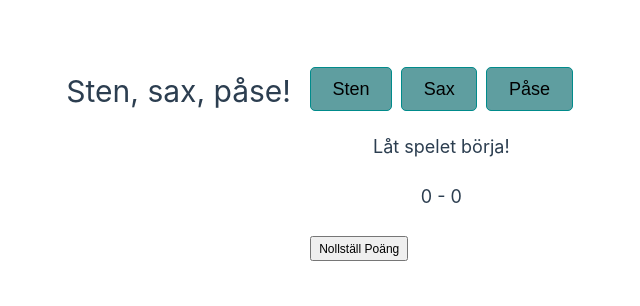
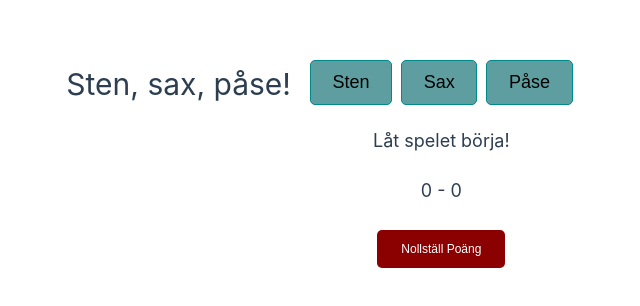
Before and after one commit to Ivarponken/sten-sax-pase, a Vue app: page / in a window 1280 px wide. Shown: the part 236-542 px from the top of the page, without its empty margins (330-970 px from the left). Built offline with nearby package versions, Linux system fonts and the light colour scheme.

Commit message:
Gjort så att återställningsknappen fungerar

```diff
--- a/src/App.vue
+++ b/src/App.vue
@@ -8,22 +8,16 @@ const knappar = ref(['Sten', 'Sax', 'Påse'])
 const score = ref({ spelare: 0, dator: 0 })
 const resultat = ref('Du vann!')
 const vinnare = ref('')
+const reset = ref(true)
 
 function hittaVinnare(valdaKnappar) {
+  reset.value = false
   vinnare.value = ''
   let spelare = knappar.value.indexOf(valdaKnappar.spelare)
   let dator = knappar.value.indexOf(valdaKnappar.dator)
   resultat.value = { spelare: spelare, dator: dator }
 }
-function reset() {
-  score.value.spelare = 0
-  score.value.dator = 0
-  let buttons = document.getElementsByClassName('alternativ')
-  for (let b of buttons) {
-    b.classList.remove('spelarval')
-    b.classList.remove('datorval')
-  }
-}
+
 function raknaPoang(v) {
   if (v === 'spelare') {
     score.value.spelare++
@@ -40,10 +34,10 @@ function raknaPoang(v) {
   </header>
 
   <main>
-    <KnappRad :knappar="knappar" @valda-knappar="hittaVinnare" />
-    <ResultatRad :valda-knappar="resultat" @vinnare="raknaPoang" />
-    <PoangRad :vinnare="vinnare" />
-    <button id="nolla" @click="reset">Nollställ Poäng</button>
+    <KnappRad :knappar="knappar" :reset="reset" @valda-knappar="hittaVinnare" />
+    <ResultatRad :valda-knappar="resultat" :reset="reset" @vinnare="raknaPoang" />
+    <PoangRad :vinnare="vinnare" :reset="reset" />
+    <button id="nolla" @click="reset = true">Nollställ Poäng</button>
   </main>
 </template>
 
@@ -52,10 +46,19 @@ header {
   text-align: center;
   margin-bottom: 1.2em;
 }
-
 #nolla {
+  margin: auto;
+  display: block;
+  color: white;
   margin-top: 2em;
-  padding: 0.3em 0.6em;
+  padding: 1em 2em;
   font-size: 0.8em;
+  background-color: darkred;
+  border: none;
+  border-radius: 5px;
+}
+#nolla:hover {
+  background-color: red;
+  cursor: pointer;
 }
 </style>
--- a/src/components/KnappRad.vue
+++ b/src/components/KnappRad.vue
@@ -1,7 +1,7 @@
 <script setup>
-import { ref } from 'vue'
+import { ref, watch } from 'vue'
 
-const props = defineProps(['knappar'])
+const props = defineProps(['knappar', 'reset'])
 const emit = defineEmits(['valdaKnappar'])
 
 function spelarval(e) {
@@ -26,6 +26,19 @@ function datorval() {
   }
   return props.knappar[val]
 }
+watch(
+  () => props.reset,
+  () => {
+    if (props.reset) {
+      let buttons = document.getElementsByClassName('alternativ')
+      for (let b of buttons) {
+        b.classList.remove('spelarval')
+        b.classList.remove('datorval')
+        b.title = ''
+      }
+    }
+  },
+)
 </script>
 
 <template>
--- a/src/components/PoangRad.vue
+++ b/src/components/PoangRad.vue
@@ -1,7 +1,7 @@
 <script setup>
 import { ref, watch } from 'vue'
 
-const props = defineProps(['vinnare'])
+const props = defineProps(['vinnare', 'reset'])
 const score = ref({ spelare: 0, dator: 0 })
 watch(props, () => {
   if (props.vinnare === 'spelare') {
@@ -10,6 +10,15 @@ watch(props, () => {
     score.value.dator++
   }
 })
+watch(
+  () => props.reset,
+  () => {
+    if (props.reset) {
+      score.value.spelare = 0
+      score.value.dator = 0
+    }
+  },
+)
 </script>
 
 <template>
--- a/src/components/ResultatRad.vue
+++ b/src/components/ResultatRad.vue
@@ -1,7 +1,7 @@
 <script setup>
 import { ref, watch } from 'vue'
 
-const props = defineProps(['valdaKnappar'])
+const props = defineProps(['valdaKnappar', 'reset'])
 const emit = defineEmits(['vinnare'])
 const resultat = ref('Låt spelet börja!')
 
@@ -26,6 +26,14 @@ watch(props, () => {
     }
   }
 })
+watch(
+  () => props.reset,
+  () => {
+    if (props.reset) {
+      resultat.value = 'Låt spelet börja!'
+    }
+  },
+)
 </script>
 <template>
   <div class="resultat">
```
